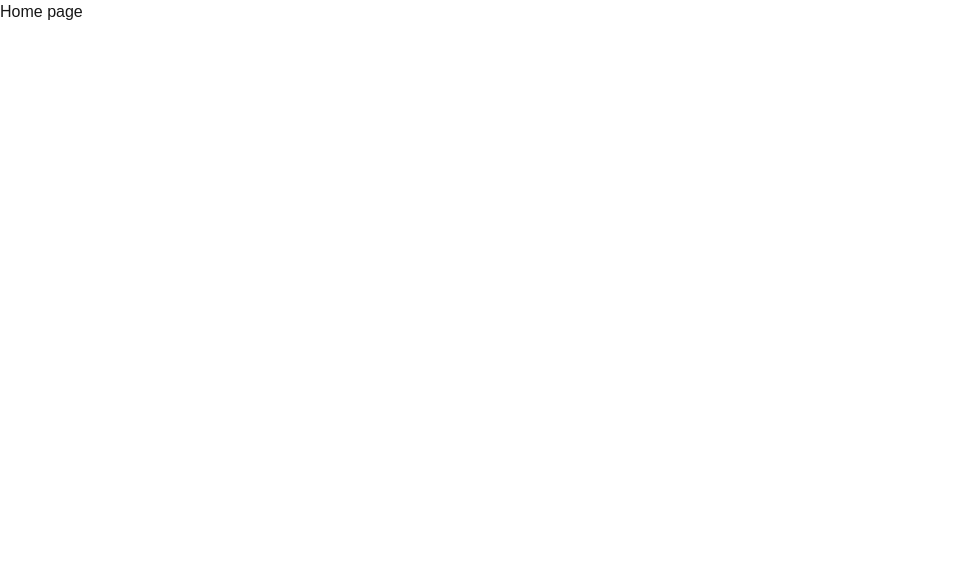
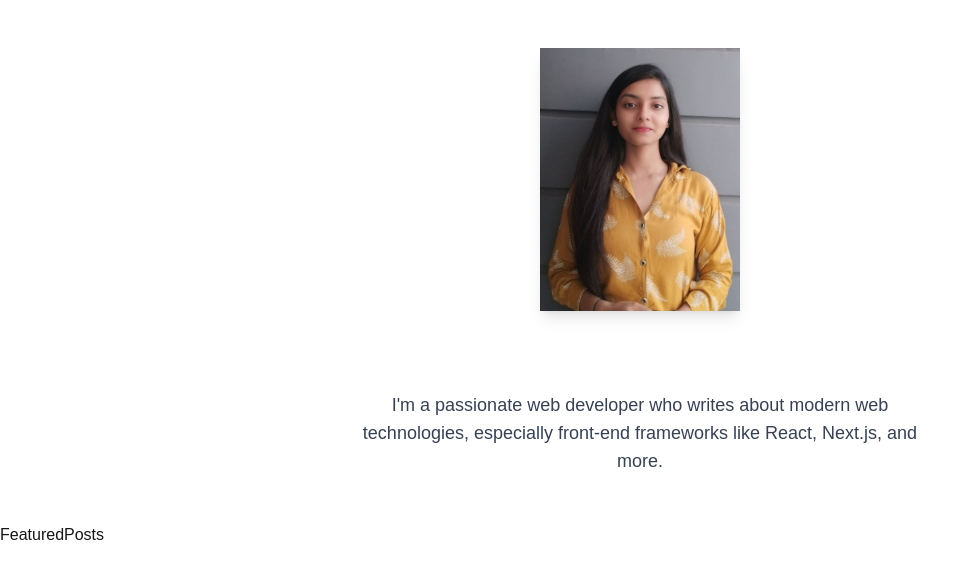
Before and after one commit to pooja-purohit-systango/blog-udemy-app, a Next.js app: page / in a window 1280 px wide. Shown: the top 578 px of the page, without its empty margins (0-978 px from the left). Built offline with nearby package versions, Linux system fonts and the light colour scheme.

Commit message:
added the hero component

```diff
--- a/app/page.tsx
+++ b/app/page.tsx
@@ -1,9 +1,12 @@
+import FeaturedPosts from "@/components/home-page/FeaturedPosts";
+import Hero from "@/components/home-page/Hero";
 
 
 export default function Home() {
   return (
     <div>
-      Home page
+      <Hero />
+      <FeaturedPosts />
 
     </div>
   );
```
